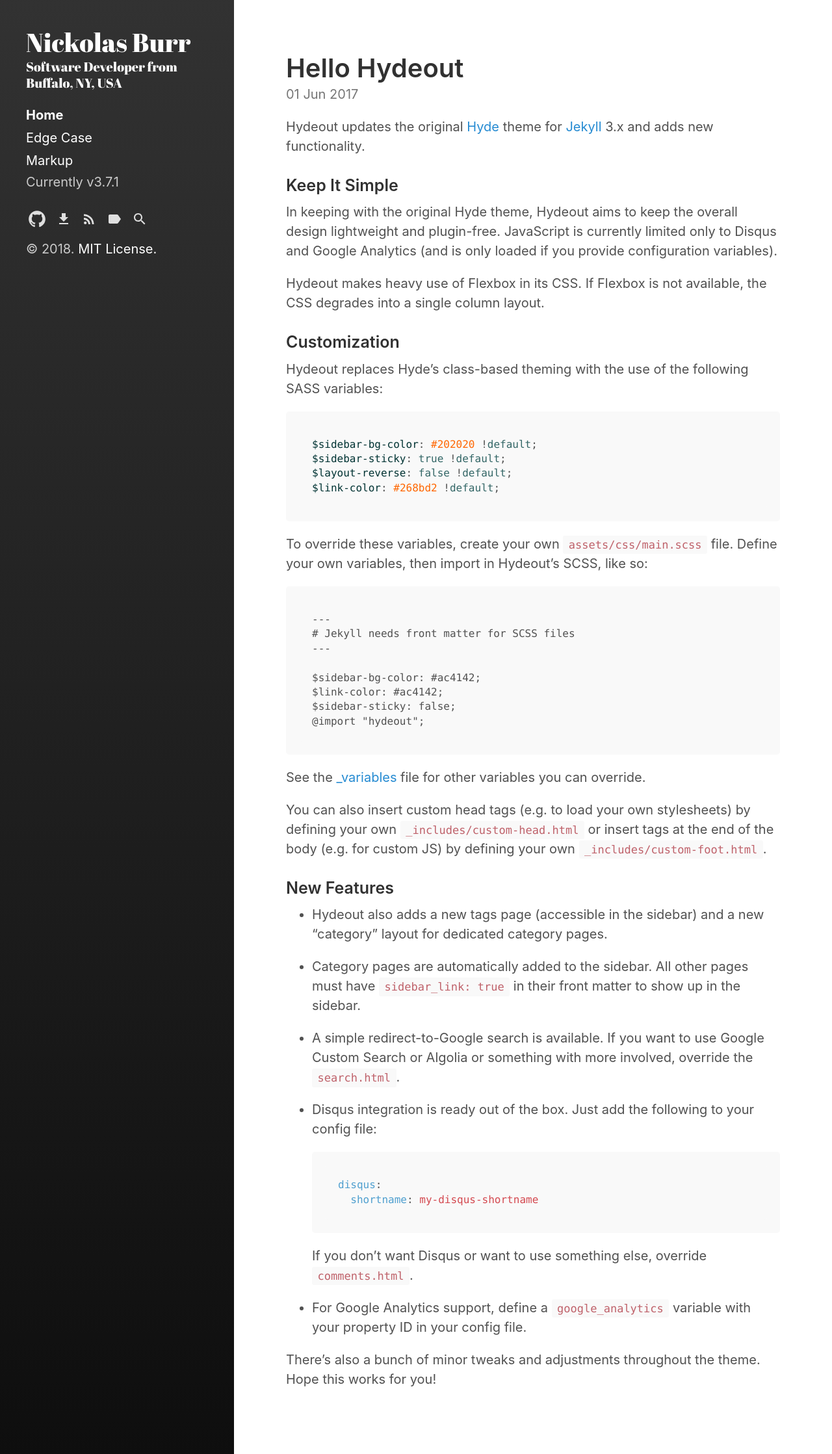
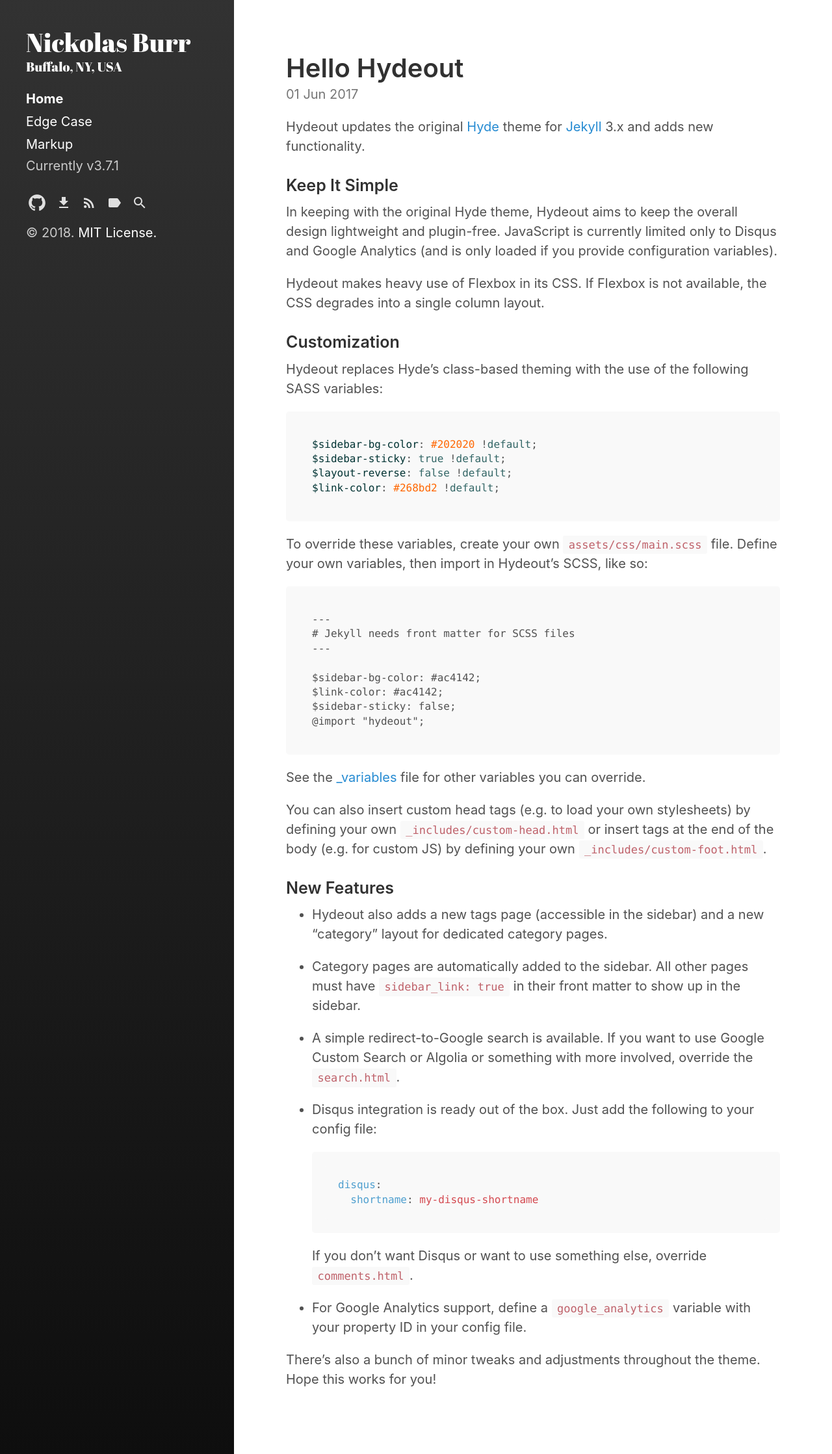
Before and after one commit to nickolasburr/blog, a Jekyll site: the page built from index.html, in a window 1280 px wide. Shown: the whole page at 65% size. Built offline with Jekyll 4.4.1, drawn with Linux system fonts in a browser that asks for light colours; the list of posts is cut into pages by our own code.

Commit message:
Update description in _config.yml

```diff
--- a/_config.yml
+++ b/_config.yml
@@ -2,7 +2,7 @@ markdown: kramdown
 highlighter: rouge
 title: 'Nickolas Burr'
 tagline: 'Software Developer'
-description: 'Software Developer from Buffalo, NY, USA'
+description: 'Buffalo, NY, USA'
 url: https://blog.nickolasburr.com
 author:
   name: 'Nickolas Burr'
```
